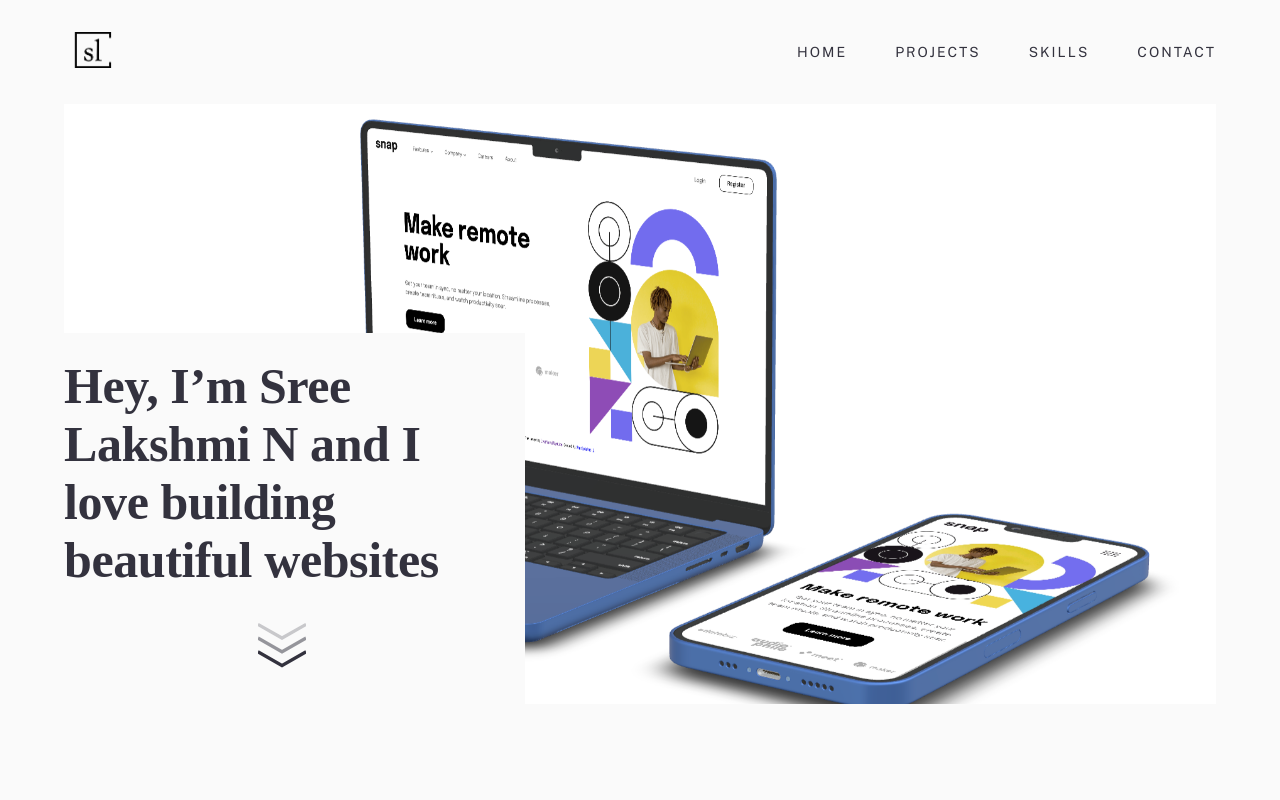
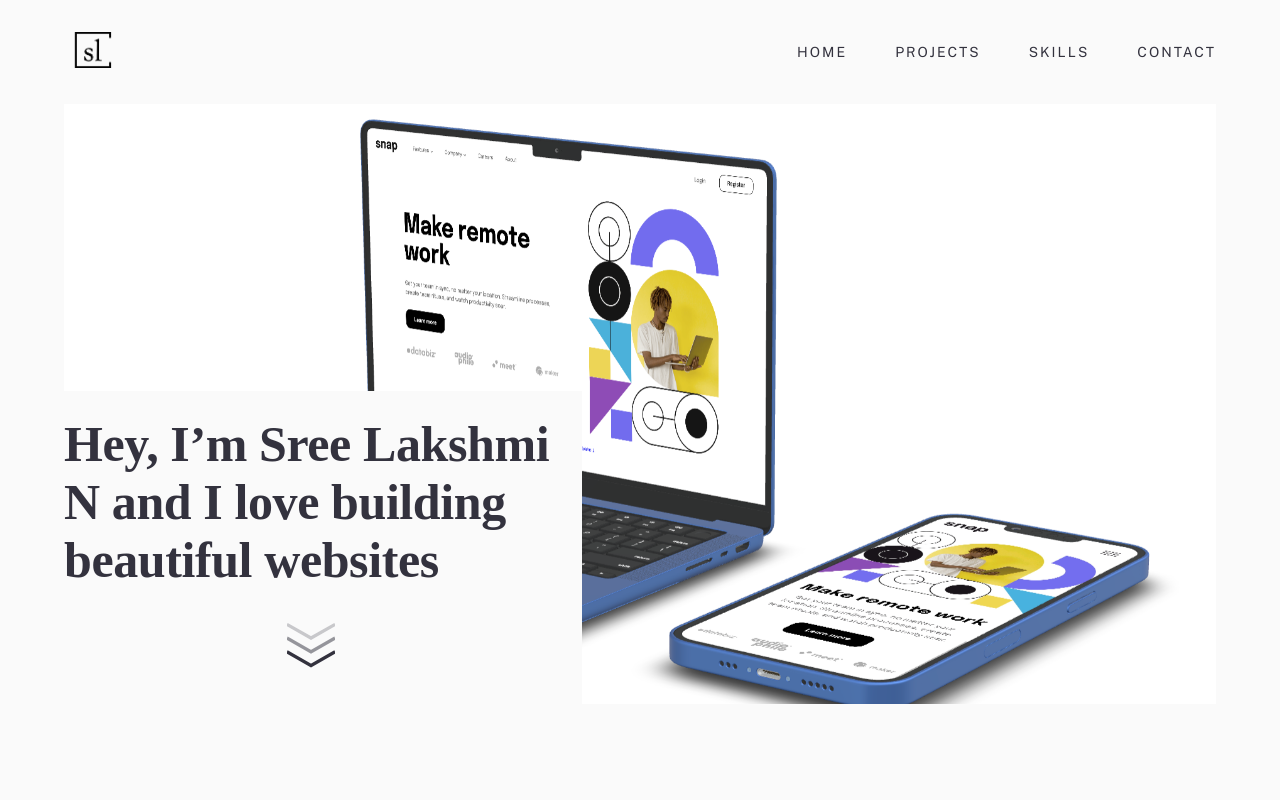
Before and after one commit to sree-lakshmi-n/portfolio, a React (Create React App) app: page / in a window 1280 px wide. Shown: the top 800 px of the page. Built offline with nearby package versions, Linux system fonts and the light colour scheme; a web font is replaced by a local one.

Commit message:
width setting

```diff
--- a/src/components/HeroSection/HeroSection.css
+++ b/src/components/HeroSection/HeroSection.css
@@ -13,7 +13,7 @@
   background-color: var(--very-light-grey);
   position: absolute;
   bottom: 0;
-  width: 40%;
+  width: 45%;
   padding: 2.4rem 2.4rem 2.4rem 0;
   gap: 3.2rem;
 }
```
